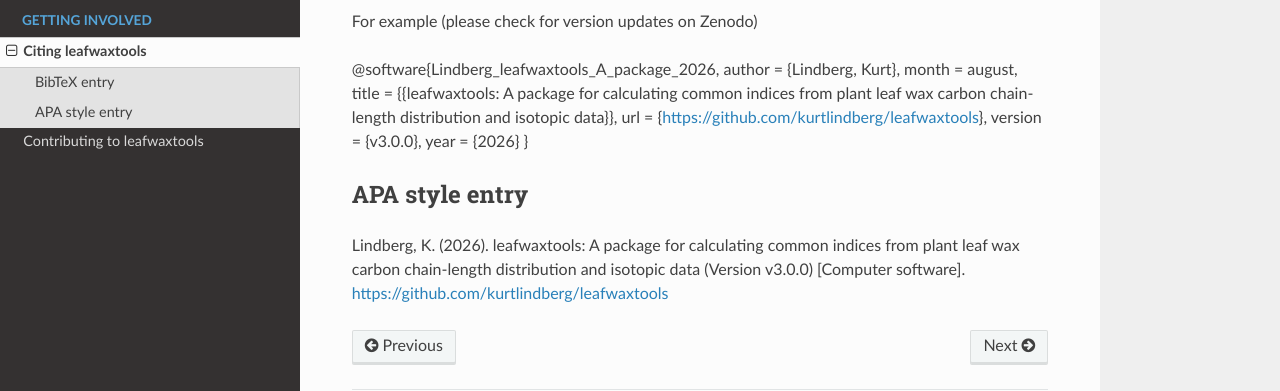
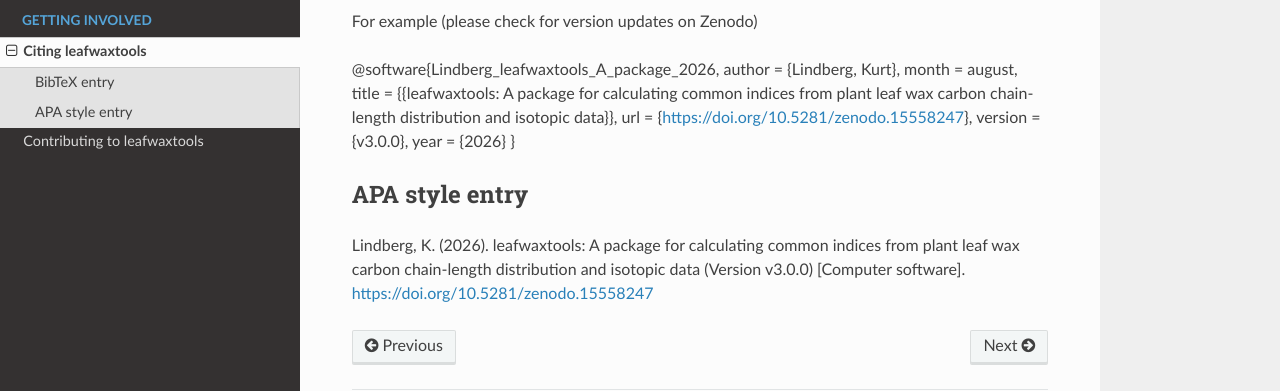
Before and after one commit to kurtlindberg/leafwaxtools, a Sphinx documentation site: the page built from docs/source/citation.rst, in a window 1280 px wide. Shown: the part 278-669 px from the top of the page. Built offline with Sphinx 7.4.7 and the Read the Docs theme 3.1.0, drawn with Linux system fonts in a browser that asks for light colours; some of the changed lines change nothing that is shown.

Commit message:
Change GitHub urls to Zenodo

```diff
--- a/docs/source/citation.rst
+++ b/docs/source/citation.rst
@@ -14,7 +14,7 @@
 author = {Lindberg, Kurt},
 month = august,
 title = {{leafwaxtools: A package for calculating common indices from plant leaf wax carbon chain-length distribution and isotopic data}},
-url = {https://github.com/kurtlindberg/leafwaxtools},
+url = {https://doi.org/10.5281/zenodo.15558247},
 version = {v3.0.0},
 year = {2026}
 }
@@ -24,4 +24,4 @@
 APA style entry
 """""""""""""""
 
-Lindberg, K. (2026). leafwaxtools: A package for calculating common indices from plant leaf wax carbon chain-length distribution and isotopic data (Version v3.0.0) [Computer software]. https://github.com/kurtlindberg/leafwaxtools
+Lindberg, K. (2026). leafwaxtools: A package for calculating common indices from plant leaf wax carbon chain-length distribution and isotopic data (Version v3.0.0) [Computer software]. https://doi.org/10.5281/zenodo.15558247
```
